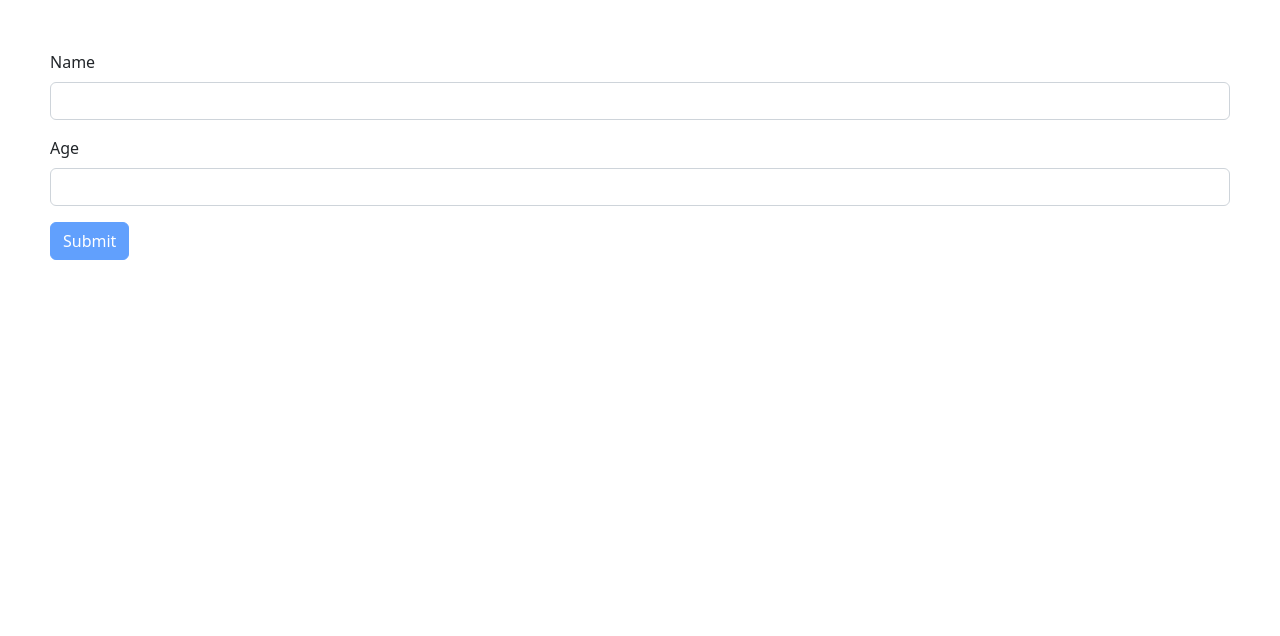
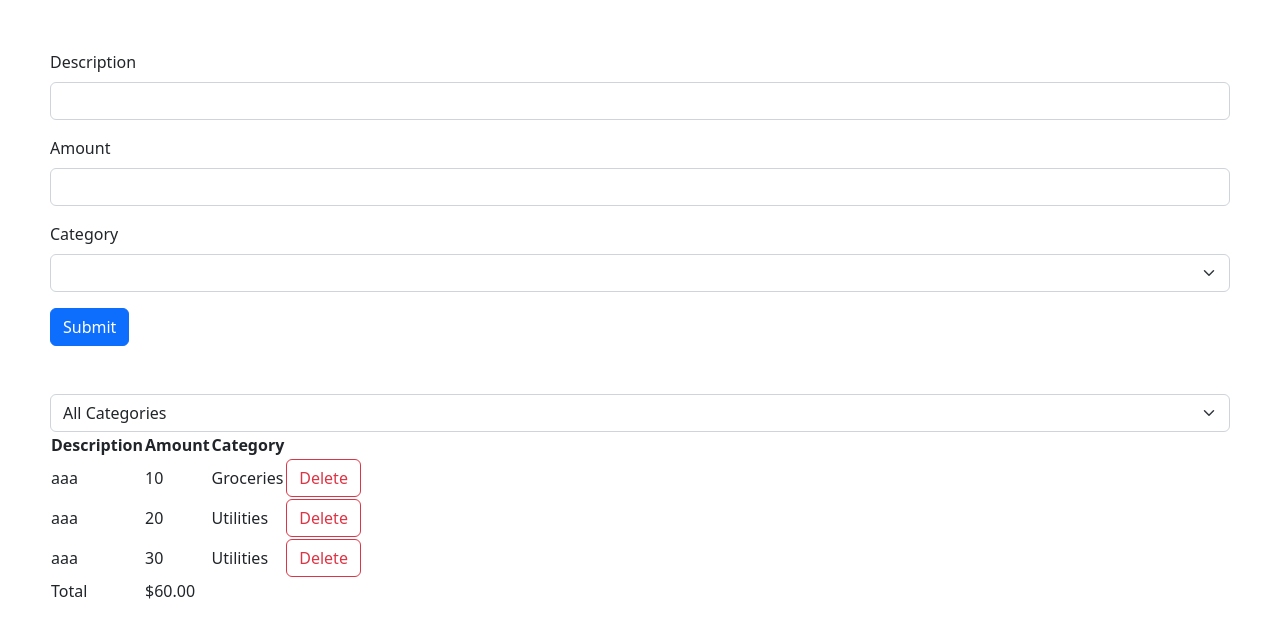
Before and after one commit to tanujnayanam/ReactMosh, a React (Vite) app in the folder vite-project/: page / in a window 1280 px wide. Shown: the top 636 px of the page. Built offline with nearby package versions, Linux system fonts and the light colour scheme.

Commit message:
react hook form zod resolver

```diff
--- a/vite-project/package.json
+++ b/vite-project/package.json
@@ -9,10 +9,12 @@
     "preview": "vite preview"
   },
   "dependencies": {
+    "@hookform/resolvers": "^2.9.11",
     "bootstrap": "^5.2.3",
     "react": "^18.2.0",
     "react-dom": "^18.2.0",
-    "react-hook-form": "7.43"
+    "react-hook-form": "7.43",
+    "zod": "^3.20.6"
   },
   "devDependencies": {
     "@types/react": "^18.0.27",
--- a/vite-project/src/App.tsx
+++ b/vite-project/src/App.tsx
@@ -1,10 +1,39 @@
+import { useState } from "react";
 import ExpandableText from "./components/ExpandableText";
 import Form from "./components/Form";
+import ExpenseList from "./components/expense-tracker/components/ExpenseList";
+import ExpenseFilter from "./components/expense-tracker/components/ExpenseFilter";
+import ExpenseForm from "./components/expense-tracker/components/ExpenseForm";
+import categories from "./components/expense-tracker/Categories";
 
 function App() {
+  const [expenses, setexpenses] = useState([
+    { id: 1, description: "aaa", amount: 10, category: "Groceries" },
+    { id: 2, description: "aaa", amount: 20, category: "Utilities" },
+    { id: 3, description: "aaa", amount: 30, category: "Utilities" },
+  ]);
+
+  const [selectedCategory, setSelectedCategory] = useState("");
+
+  const visibleExpenses = selectedCategory
+    ? expenses.filter((e) => e.category === selectedCategory)
+    : expenses;
+
+  // const setabc = (expenses ,id: number) =>
+
   return (
     <div>
-      <Form></Form>
+      <div className="mb-5">
+        <ExpenseForm></ExpenseForm>
+      </div>
+      <div className="mb-6"></div>
+      <ExpenseFilter
+        onSelectCategory={(category) => setSelectedCategory(category)}
+      ></ExpenseFilter>
+      <ExpenseList
+        expenses={visibleExpenses}
+        onDelete={(id) => setexpenses(expenses.filter((e) => e.id !== id))}
+      ></ExpenseList>
     </div>
   );
 }
--- /dev/null
+++ b/vite-project/src/components/expense-tracker/categories.ts
@@ -0,0 +1,3 @@
+const categories = ["Groceries", "Utilities", "Entertainment"] as const;
+
+export default categories;
--- /dev/null
+++ b/vite-project/src/components/expense-tracker/components/ExpenseFilter.tsx
@@ -0,0 +1,22 @@
+import categories from "../Categories";
+interface Props {
+  onSelectCategory: (category: string) => void;
+}
+
+const ExpenseFilter = ({ onSelectCategory }: Props) => {
+  return (
+    <select
+      className="form-select"
+      onChange={(event) => onSelectCategory(event.target.value)}
+    >
+      <option value="">All Categories</option>
+      {categories.map((category) => (
+        <option key={category} value={category}>
+          {category}
+        </option>
+      ))}
+    </select>
+  );
+};
+
+export default ExpenseFilter;
--- /dev/null
+++ b/vite-project/src/components/expense-tracker/components/ExpenseForm.tsx
@@ -0,0 +1,79 @@
+import { z } from "zod";
+import { useForm } from "react-hook-form";
+import { zodResolver } from "@hookform/resolvers/zod";
+import categories from "../Categories";
+// rules
+const schema = z.object({
+  description: z
+    .string()
+    .min(3, "Description should be of 3 charaacter")
+    .max(50),
+  amount: z
+    .number({ invalid_type_error: "Amount is required." })
+    .min(0.01)
+    .max(100_000),
+  category: z.enum(categories, {
+    errorMap: () => ({ message: "Catagory is required" }),
+  }),
+});
+
+type ExpenseFormData = z.infer<typeof schema>;
+
+const ExpenseForm = () => {
+  const {
+    register,
+    handleSubmit,
+    formState: { errors },
+  } = useForm<ExpenseFormData>({ resolver: zodResolver(schema) });
+
+  return (
+    <form onSubmit={handleSubmit((data) => console.log(data))}>
+      <div className="mb-3">
+        <label htmlFor="description" className="form-label">
+          Description
+        </label>
+        <input
+          {...register("description")}
+          id="description"
+          className="form-control"
+        ></input>
+        {errors.description && (
+          <p className="text-danger"> {errors.description.message}</p>
+        )}
+      </div>
+      <div className="mb-3">
+        <label htmlFor="amount" className="form-label">
+          Amount
+        </label>
+        <input
+          {...register("amount", { valueAsNumber: true })}
+          id="amount"
+          className="form-control"
+          type="number"
+        ></input>
+        {errors.amount && (
+          <p className="text-danger"> {errors.amount.message}</p>
+        )}
+      </div>
+      <div className="mb-3">
+        <label htmlFor="category" className="form-label">
+          Category
+        </label>
+        <select {...register("category")} id="category" className="form-select">
+          <option value=""></option>
+          {categories.map((category) => (
+            <option key={category} value={category}>
+              {category}
+            </option>
+          ))}
+        </select>
+        {errors.category && (
+          <p className="text-danger"> {errors.category.message}</p>
+        )}
+      </div>
+      <button className="btn btn-primary">Submit</button>
+    </form>
+  );
+};
+
+export default ExpenseForm;
--- /dev/null
+++ b/vite-project/src/components/expense-tracker/components/ExpenseList.tsx
@@ -0,0 +1,57 @@
+interface expense {
+  id: number;
+  description: string;
+  amount: number;
+  category: string;
+}
+
+interface Props {
+  expenses: expense[];
+  onDelete: (id: number) => void;
+}
+
+const ExpenseList = ({ expenses, onDelete }: Props) => {
+  if (expenses.length === 0) return null;
+  return (
+    <table>
+      <thead>
+        <th>Description</th>
+        <th>Amount</th>
+        <th>Category</th>
+        <th></th>
+      </thead>
+      <tbody>
+        {expenses.map((expense) => (
+          <tr key={expense.id}>
+            <td>{expense.description}</td>
+            <td>{expense.amount}</td>
+            <td>{expense.category}</td>
+            <td>
+              <button
+                className="btn btn-outline-danger"
+                onClick={() => onDelete(expense.id)}
+              >
+                Delete
+              </button>
+            </td>
+          </tr>
+        ))}
+      </tbody>
+      <tfoot>
+        <tr>
+          <td>Total</td>
+          <td>
+            $
+            {expenses
+              .reduce((acc, expense) => expense.amount + acc, 0)
+              .toFixed(2)}
+          </td>
+          <td></td>
+          <td></td>
+        </tr>
+      </tfoot>
+    </table>
+  );
+};
+
+export default ExpenseList;
```
Also changed, not shown: 1 other file (tests, documents, lock files or other folders).
